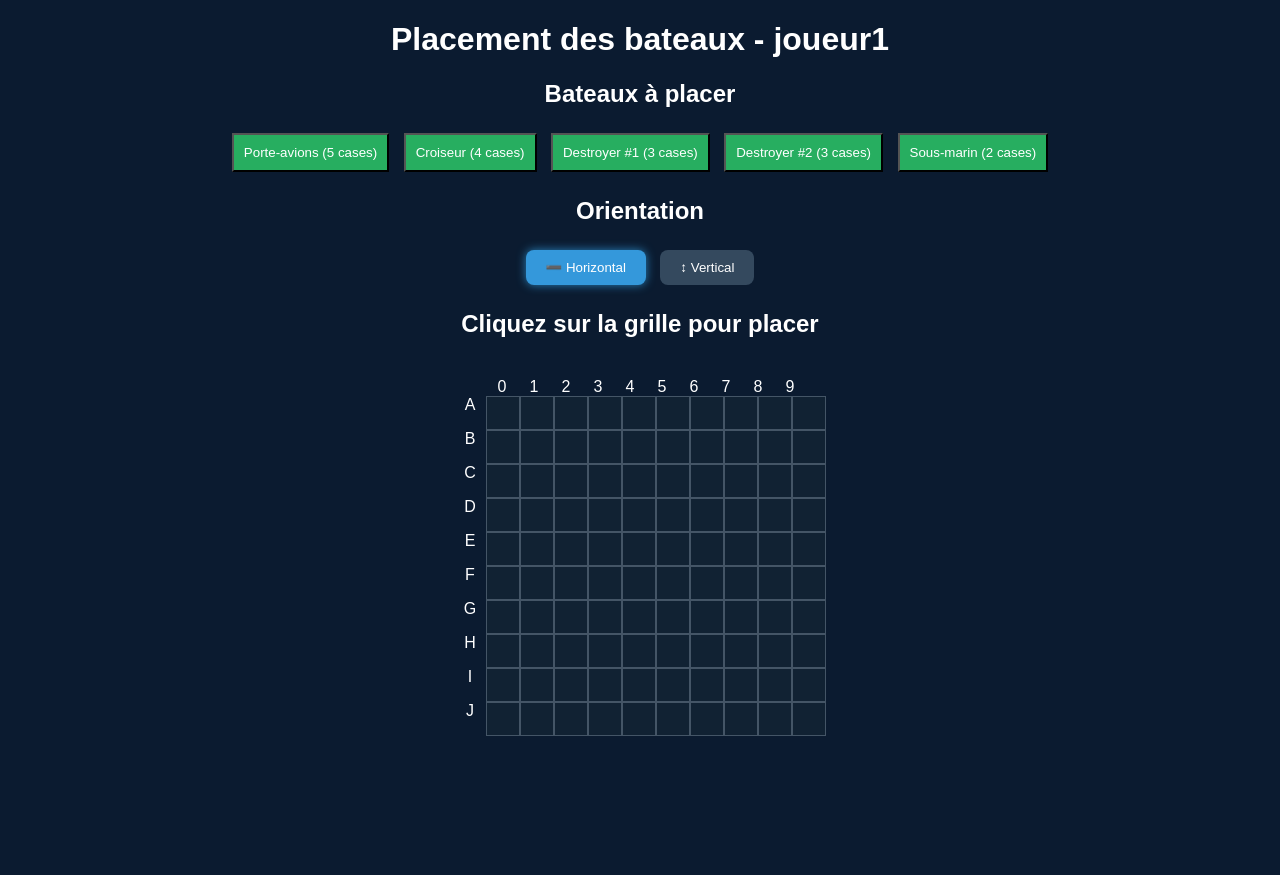
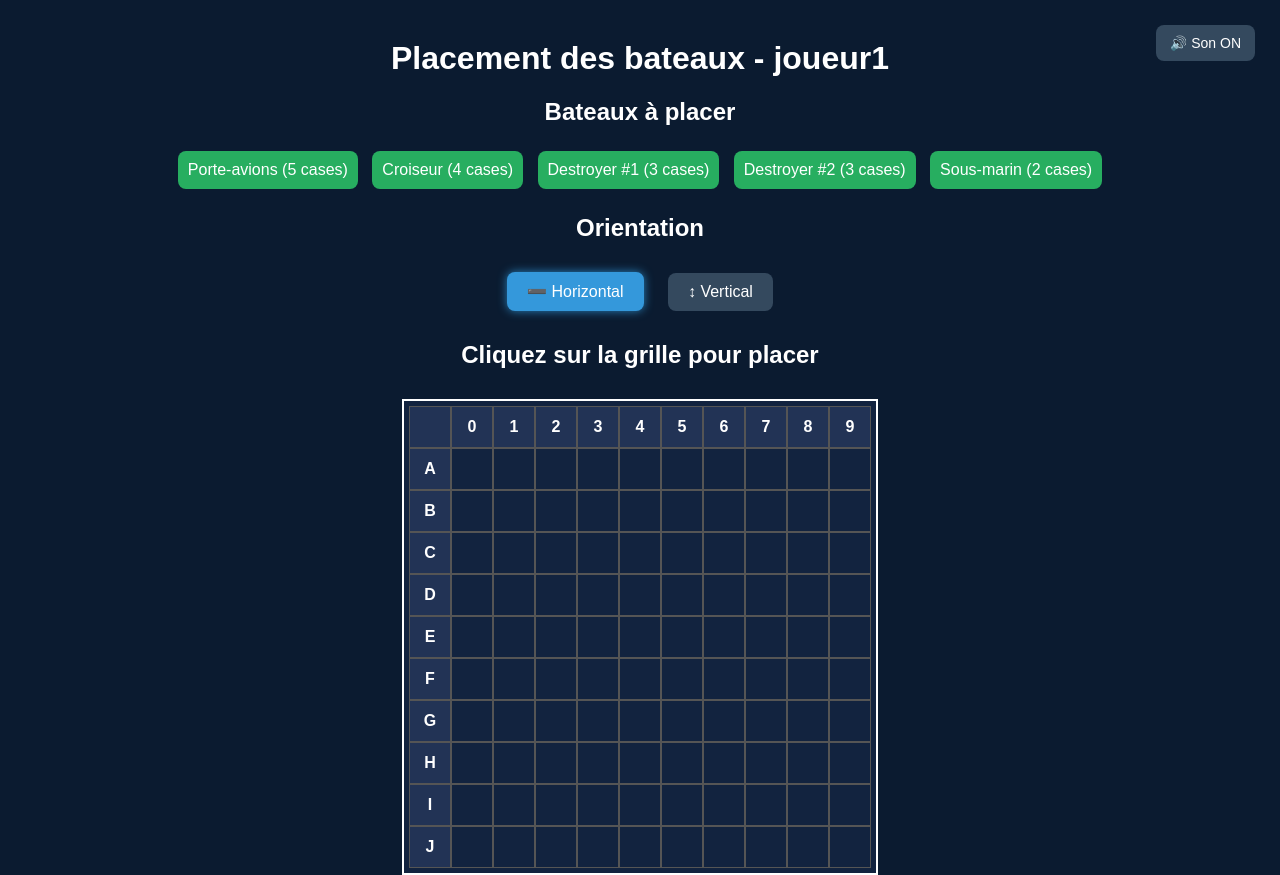
Before and after one commit to alexismathieu-ui/Bataille-Naval_Remade, a PHP site: page /views/place-boats.php in a window 1280 px wide. Before the commit the page ends 736 px from the top, so only its background shows below. Run offline with PHP 8.4, Linux system fonts and the light colour scheme; the visitor is signed in with stand-in values (Sample User, id 1); data that the repository does not hold is empty.

Commit message:
Modification et Organisation

```diff
--- /dev/null
+++ b/css/base.css
@@ -0,0 +1,16 @@
+body {
+    background: #0b1b30;
+    color: white;
+    font-family: Arial, sans-serif;
+    text-align: center;
+    margin: 0;
+}
+
+h1 { margin-top: 40px; }
+h2 { margin-top: 20px; }
+
+.turn {
+    font-size: 20px;
+    margin-bottom: 20px;
+    color: #f1c40f;
+}
--- /dev/null
+++ b/css/buttons.css
@@ -0,0 +1,68 @@
+button {
+    padding: 10px 20px;
+    margin: 10px;
+    border: none;
+    border-radius: 8px;
+    cursor: pointer;
+    font-size: 16px;
+}
+
+button:disabled {
+    opacity: 0.5;
+    cursor: not-allowed;
+}
+
+button.shoot {
+    width: 100%;
+    height: 100%;
+    background: transparent;
+    color: white;
+}
+
+.btn-j1 { background: #3498db; color: white; }
+.btn-j2 { background: #e67e22; color: white; }
+
+.orientation-btn {
+    background: #34495e;
+    color: white;
+    transition: 0.2s;
+}
+
+.orientation-btn:hover {
+    background: #3d5a73;
+}
+
+.orientation-selected {
+    background: #3498db !important;
+    box-shadow: 0 0 10px #2980b9;
+}
+
+.btn-ready {
+    margin-top: 20px;
+    padding: 12px 20px;
+    background: #3498db;
+    color: white;
+    border: none;
+    border-radius: 8px;
+    font-size: 16px;
+    cursor: pointer;
+}
+
+.sound-btn {
+    position: fixed;
+    top: 15px;
+    right: 15px;
+    padding: 10px 14px;
+    border-radius: 8px;
+    border: none;
+    background: #34495e;
+    color: white;
+    font-size: 14px;
+    cursor: pointer;
+    transition: 0.2s;
+    z-index: 9999;
+}
+
+.sound-btn:hover {
+    background: #3d5a73;
+}
--- /dev/null
+++ b/css/grid.css
@@ -0,0 +1,43 @@
+:root {
+    --cell-size: 40px;
+}
+
+
+.grid-container {
+    display: flex;
+    justify-content: center;
+    gap: 60px;
+    margin-top: 30px;
+}
+
+.grid {
+    background: #12233f;
+    border: 2px solid white;
+    padding: 5px;
+}
+
+.row {
+    display: flex;
+}
+
+.header-cell {
+    width: 40px;
+    height: 40px;
+    background: #223355;
+    border: 1px solid #555;
+    display: flex;
+    align-items: center;
+    justify-content: center;
+    font-weight: bold;
+}
+
+.cell {
+    width: 40px;
+    height: 40px;
+    border: 1px solid #555;
+}
+
+.unknown { background: #1e3a5f; }
+.boat    { background: #6ab04c; }
+.hit     { background: #c0392b; }
+.miss    { background: #2980b9; }
--- /dev/null
+++ b/css/placement.css
@@ -0,0 +1,48 @@
+.preview-ok {
+    background: rgba(46, 204, 113, 0.6) !important;
+}
+
+.preview-bad {
+    background: rgba(231, 76, 60, 0.6) !important;
+}
+
+.boats-list {
+    margin-bottom: 20px;
+}
+
+/* Animation preview */
+.cell {
+    transition: background-color 0.2s ease, transform 0.15s ease;
+}
+
+.preview-ok {
+    background: rgba(46, 204, 113, 0.65) !important;
+    transform: scale(1.05);
+}
+
+.preview-bad {
+    background: rgba(231, 76, 60, 0.65) !important;
+    transform: scale(1.05);
+}
+
+/* Toast message */
+#toast {
+    position: fixed;
+    bottom: 30px;
+    left: 50%;
+    transform: translateX(-50%);
+    background: #2c3e50;
+    color: white;
+    padding: 12px 20px;
+    border-radius: 10px;
+    font-size: 14px;
+    opacity: 0;
+    pointer-events: none;
+    transition: opacity 0.3s ease, transform 0.3s ease;
+    z-index: 9999;
+}
+
+#toast.show {
+    opacity: 1;
+    transform: translateX(-50%) translateY(-10px);
+}
--- a/scripts/click_case.php
+++ b/scripts/click_case.php
@@ -32,7 +32,7 @@ if (isset($_POST["cell"])) {
         SET checked = 1
         WHERE idgrid = :id
     ");
-    $stmt->execute([":id" => $_POST["cell"]]);
+    $stmt->execute([":id" => $_POST["cell"]]); //stmt = statement
 
     // changer de tour
     $etat["tour"] = ($current === "joueur1") ? "joueur2" : "joueur1";
--- a/scripts/save_state.php
+++ b/scripts/save_state.php
@@ -1,5 +1,5 @@
 <?php
-
+// Sauvegarde l'état des joueurs dans un fichier JSON
 function save_state(string $file, array $data): void {
     file_put_contents($file, json_encode($data));
 }
--- a/views/place-boats.php
+++ b/views/place-boats.php
@@ -47,66 +47,66 @@ if (isset($_POST["ready"])) {
 <head>
 <meta charset="UTF-8">
 <title>Placement des bateaux</title>
-<style>
-body { background:#0b1b30; color:white; font-family:Arial; text-align:center; }
-.grid { display:inline-block; margin-top:20px; }
-.row { display:flex; }
-.cell { width:32px; height:32px; border:1px solid #456; background:#123; cursor:pointer; }
-.boat { background:#27ae60 !important; }
-.preview-ok {
-    background: rgba(46, 204, 113, 0.6) !important;
-}
-
-.preview-bad {
-    background: rgba(231, 76, 60, 0.6) !important;
-}
-
-.orientation-btn {
-    padding: 10px 20px;
-    margin: 5px;
-    background: #34495e;
-    color: white;
-    border: none;
-    border-radius: 8px;
-    cursor: pointer;
-    transition: 0.2s;
-}
-
-.orientation-btn:hover {
-    background: #3d5a73;
-}
-
-.orientation-selected {
-    background: #3498db !important;
-    box-shadow: 0 0 10px #2980b9;
-}
-
-
-</style>
-
+<link rel="stylesheet" href="/css/base.css">
+<link rel="stylesheet" href="/css/grid.css">
+<link rel="stylesheet" href="/css/buttons.css">
+<link rel="stylesheet" href="/css/victory.css">
+<link rel="stylesheet" href="/css/placement.css">
 <script>
 // Gestion du placement des bateaux
 let selectedBoat = null;
 let selectedSize = 0;
 let orientation = "horizontal";
 
+/* -------- Affichage toast -------- */
+function showToast(message) {
+    let toast = document.getElementById("toast");
+    if (!toast) return; // <-- empêche tout crash
+
+    toast.textContent = message;
+    toast.classList.add("show");
+
+    setTimeout(() => {
+        toast.classList.remove("show");
+    }, 1500);
+}
+
+/* ------- SONS ------- */
+const soundSelect = new Audio("/assets/sounds/select.mp3");
+const soundPlace  = new Audio("/assets/sounds/place.mp3");
+const soundError  = new Audio("/assets/sounds/error.mp3");
+
+// Volume doux (important)
+soundSelect.volume = 0.4;
+soundPlace.volume  = 0.5;
+soundError.volume  = 0.4;
+
+/* -------- Sélection bateau -------- */
 function selectBoat(id, size) {
     selectedBoat = id;
     selectedSize = size;
-    alert("Bateau choisi : " + id);
+    soundSelect.play();
+    showToast("Bateau sélectionné");
 }
 
-
+/* -------- Orientation -------- */
 function setOrientation(o) {
     orientation = o;
+    document.getElementById("btn-h").classList.toggle("orientation-selected", o === "horizontal");
+    document.getElementById("btn-v").classList.toggle("orientation-selected", o === "vertical");
 }
 
+/* -------- Placement bateau -------- */
 function placeBoat(r, c) {
-    if (!selectedBoat) { alert("Choisis un bateau d’abord !"); return; }
+    if (!selectedBoat) {
+        soundError.play();
+        showToast("Choisis un bateau d’abord");
+        return;
+    }
 
     fetch("../scripts/save_boat.php", {
-        method:"POST",
-        headers:{"Content-Type":"application/json"},
+        method: "POST",
+        headers: { "Content-Type": "application/json" },
         body: JSON.stringify({
             boat: selectedBoat,
             size: selectedSize,
@@ -115,30 +115,35 @@ function placeBoat(r, c) {
             orientation: orientation
         })
     })
-    .then(r => r.text())
-    .then(txt => { alert(txt); location.reload(); });
+    .then(res => res.text())
+    .then(txt => {
+        if (txt.toLowerCase().includes("erreur")) {
+            soundError.play();
+        } else {
+            soundPlace.play();
+        }
+        showToast(txt);
+        setTimeout(() => location.reload(), 400);
+    });
 }
 
-// Gestion de la grille
+/* -------- Gestion de la grille -------- */
 let gridCells = [];
 
 window.onload = () => {
-    document.querySelectorAll(".cell").forEach((cell, index) => {
-        gridCells.push(cell);
-    });
+    gridCells = Array.from(document.querySelectorAll(".cell"));
 };
 
-
-// Effacer la preview
+/* -------- Effacer la preview -------- */
 function clearPreview() {
-    gridCells.forEach(c => c.classList.remove("preview-ok", "preview-bad"));
+    gridCells.forEach(c =>
+        c.classList.remove("preview-ok", "preview-bad")
+    );
 }
 
-
-// Afficher la preview
+/* -------- Preview bateau -------- */
 function previewBoat(r, c) {
     clearPreview();
-
     if (!selectedBoat) return;
 
     let ok = true;
@@ -148,12 +153,15 @@ function previewBoat(r, c) {
         let rr = orientation === "vertical" ? r + i : r;
         let cc = orientation === "horizontal" ? c + i : c;
 
-        if (rr >= 10 || cc >= 10) { ok = false; continue; }
+        if (rr >= 10 || cc >= 10) {
+            ok = false;
+            continue;
+        }
 
         let index = rr * 10 + cc;
         let cell = gridCells[index];
 
-        if (cell.classList.contains("boat")) ok = false;
+        if (!cell || cell.classList.contains("boat")) ok = false;
 
         targets.push(cell);
     }
@@ -162,13 +170,8 @@ function previewBoat(r, c) {
         cell.classList.add(ok ? "preview-ok" : "preview-bad")
     );
 }
-function setOrientation(o) {
-    orientation = o;
-    document.getElementById("btn-h").classList.toggle("orientation-selected", o === "horizontal");
-    document.getElementById("btn-v").classList.toggle("orientation-selected", o === "vertical");
-}
+</script>
 
-</script>
 </head>
 
 <body>
@@ -185,7 +188,7 @@ while ($row = $q->fetchColumn()) {
 
 <h2>Bateaux à placer</h2>
 
-<div style="margin-bottom:20px;">
+<div class="boats-list">
 <?php foreach ($boats as $b):
     $isPlaced = in_array($b["id"], $placed);
 ?>
@@ -210,16 +213,22 @@ while ($row = $q->fetchColumn()) {
     ↕ Vertical
 </button>
 
+<button id="soundToggle" class="sound-btn" onclick="toggleSound()">
+    🔊 Son ON
+</button>
+
+
 
 <h2>Cliquez sur la grille pour placer</h2>
 
+<div class="grid-container">
     <div class="grid">
 
         <!-- Ligne des numéros 0 à 9 -->
         <div class="row">
-        <div style="width:32px;"></div>
+            <div class="header-cell"></div>
             <?php for ($c=0; $c<10; $c++): ?>
-            <div style="width:32px; text-align:center;"><?= $c ?></div>
+                <div class="header-cell"><?= $c ?></div>
             <?php endfor; ?>
         </div>
 
@@ -228,7 +237,7 @@ while ($row = $q->fetchColumn()) {
         $letters = range('A','J');
         for ($r=0; $r<10; $r++): ?>
             <div class="row">
-            <div style="width:32px; text-align:center;"><?= $letters[$r] ?></div>
+                <div class="header-cell"><?= $letters[$r] ?></div>
 
                 <?php for ($c=0; $c<10; $c++):
                     $cell = $sql->db->query("SELECT bateau_id FROM $table WHERE row_idx=$r AND col_idx=$c")->fetchColumn();
@@ -243,12 +252,14 @@ while ($row = $q->fetchColumn()) {
             </div>
         <?php endfor; ?>
     </div>
+</div>
 
 <?php if ($ready): ?>
     <form method="POST">
-        <button type="submit" style="margin-top:20px; padding:12px; background:#3498db; color:white;" name="ready">✔ J’ai fini de placer mes bateaux</button>
+        <button type="submit" class="btn-ready" name="ready">✔ J’ai fini de placer mes bateaux</button>
     </form>
 <?php endif; ?>
+<div id="toast"></div>
 
 </body>
 </html>
```
Also changed, not shown: css/victory.css (added, +34 -0 lines), views/game.php (+5 -115 lines), views/player_selected.php (+5 -30 lines), views/wait.php (+5 -9 lines), 3 other files. Lines whose indentation alone changed are shown as unchanged.
